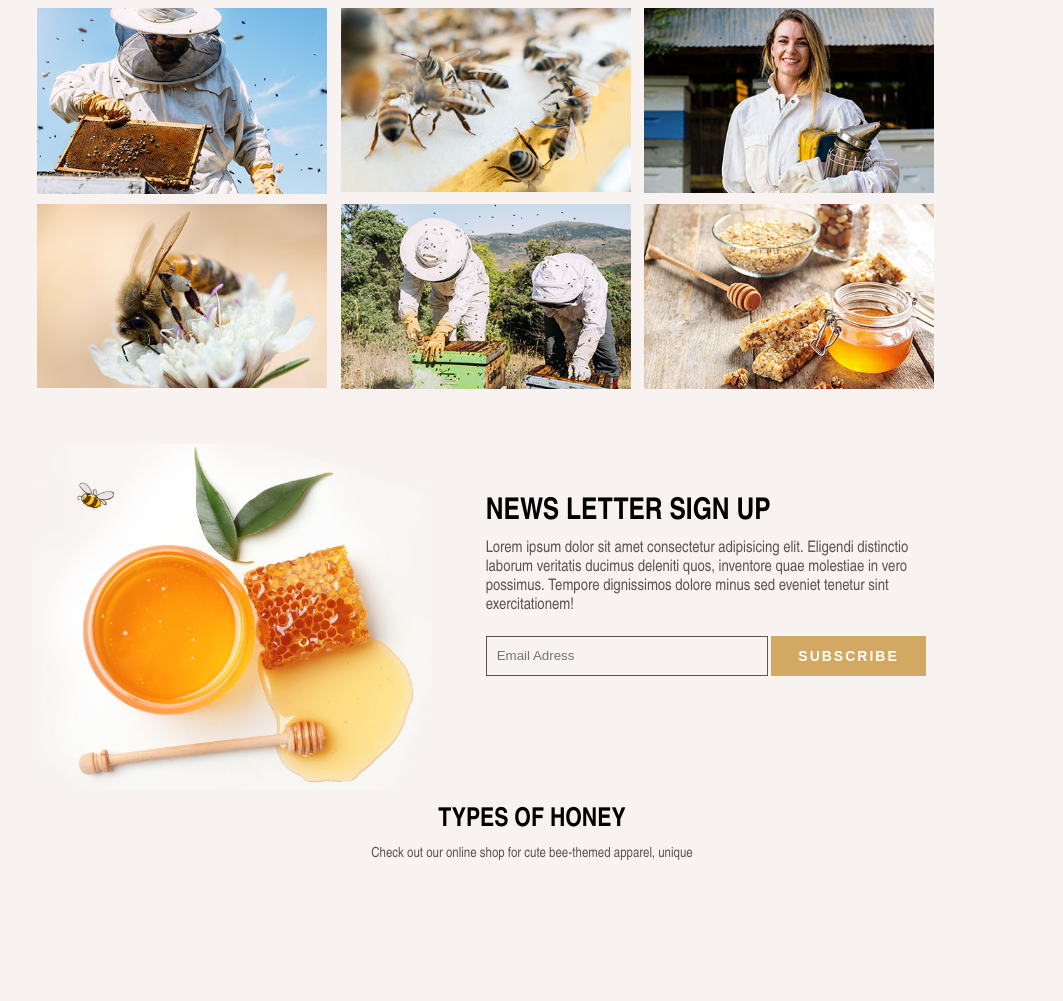
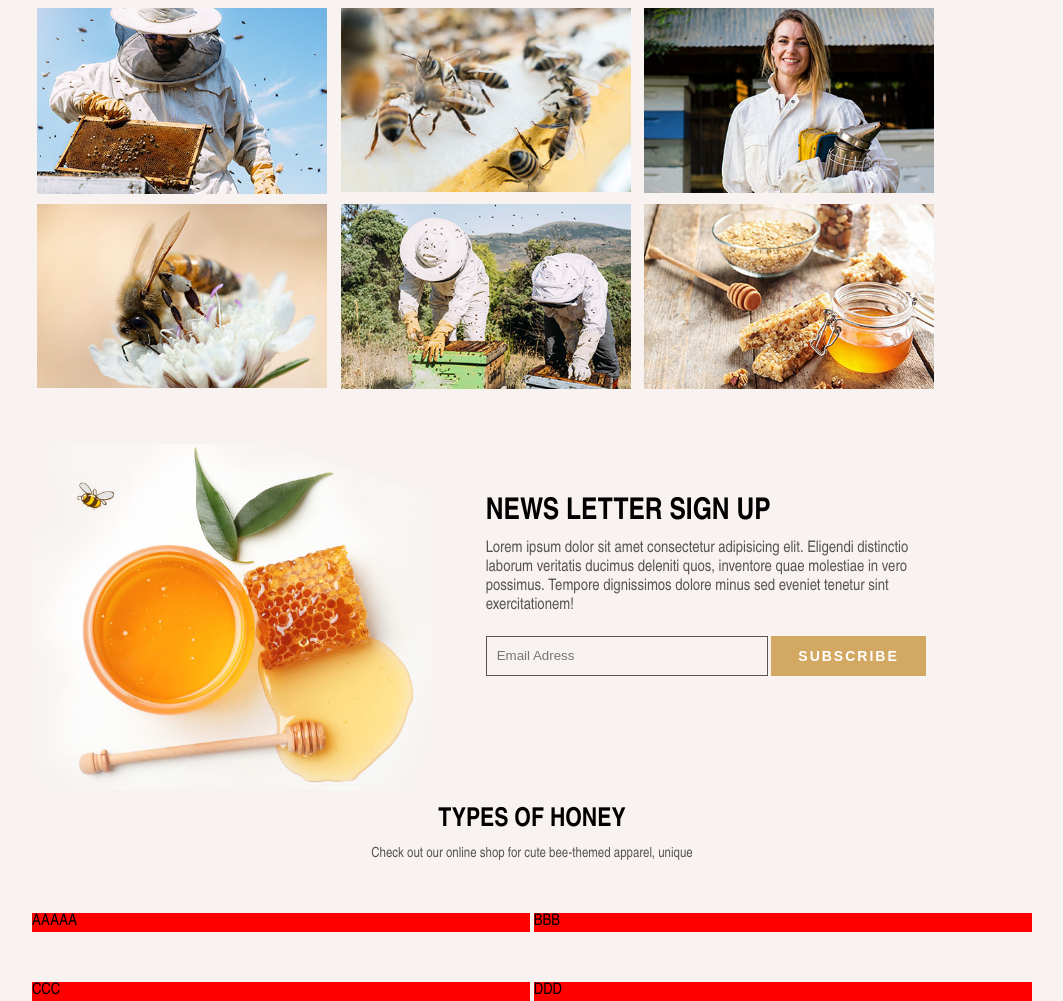
Before and after one commit to ArturasKi/7-honeybee, a website: page index.html in a window 1280 px wide. Shown: the part 2557-3558 px from the top of the page, without its empty margins (108-1171 px from the left). Before the commit the page ends 3420 px from the top, so only its background shows below. Drawn offline with Linux system fonts and the light colour scheme.

Commit message:
Honey type columns

```diff
--- a/css/main.css
+++ b/css/main.css
@@ -254,3 +254,11 @@
 .btn-sub:hover {
     background-color: #C74919;
 }
+
+.types {
+    display: inline-block;
+    margin-top: 50px;
+    width: 498px;
+    border: 2x solid red;
+    background-color: red;
+}
--- a/index.html
+++ b/index.html
@@ -105,6 +105,18 @@
             <h2 class="h-4">TYPES OF HONEY</h2>
             <p class="text-3">Check out our online shop for cute bee-themed apparel, unique</p>
         </div>
+        <div class="types">
+            AAAAA
+        </div>
+        <div class="types">
+            BBB
+        </div>
+        <div class="types">
+            CCC
+        </div>
+        <div class="types">
+            DDD
+        </div>
     </main>
     <footer>
 
```
